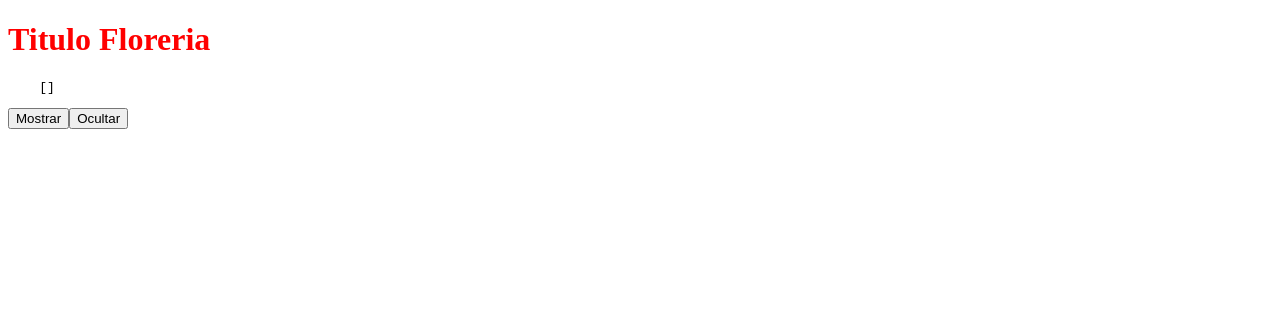
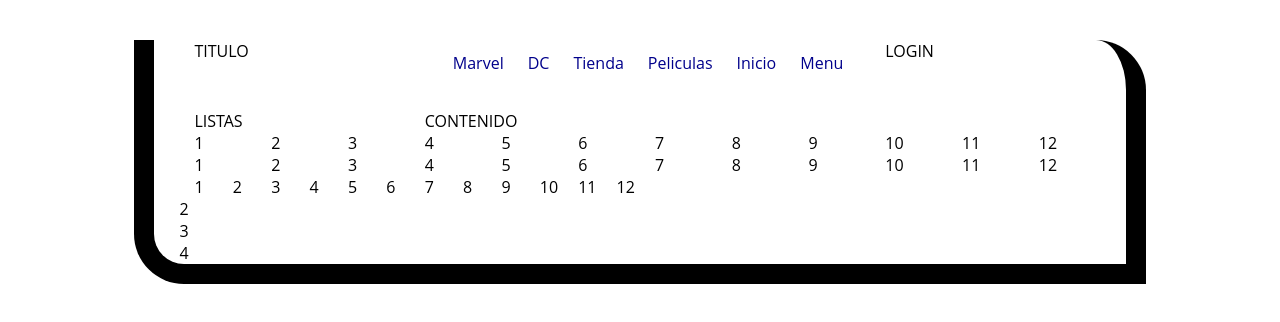
Before and after one commit to 2019-a-gr2-tecnologiaswebjavascript/Carrasco-Mena-Victor-Fernando, an Angular app in the folder galeria/: page / in a window 1280 px wide. Shown: the top 322 px of the page. Built offline with nearby package versions, Linux system fonts and the light colour scheme.

Commit message:
estilos y grillas

```diff
--- a/galeria/angular.json
+++ b/galeria/angular.json
@@ -23,7 +23,9 @@
               "src/assets"
             ],
             "styles": [
+              "node_modules/bootstrap/dist/css/bootstrap-grid.min.css",
               "src/styles.css"
+
             ],
             "scripts": [],
             "es5BrowserSupport": true
--- a/galeria/package.json
+++ b/galeria/package.json
@@ -19,7 +19,10 @@
     "@angular/platform-browser": "~7.2.0",
     "@angular/platform-browser-dynamic": "~7.2.0",
     "@angular/router": "~7.2.0",
+    "bootstrap": "^4.3.1",
     "core-js": "^2.5.4",
+    "jquery": "^3.4.0",
+    "popper.js": "^1.15.0",
     "rxjs": "~6.3.3",
     "tslib": "^1.9.0",
     "zone.js": "~0.8.26"
--- a/galeria/src/app/app.component.html
+++ b/galeria/src/app/app.component.html
@@ -1,5 +1,102 @@
+<div class="contenedor">
+  <div class="row">
+    <div class="col-md-3">
+      TITULO
+    </div>
+    <div class="col-md-6 texto-derecha">
+      <div class="item-menu">Menu</div>
+      <div class="item-menu">Inicio</div>
+      <div class="item-menu">Peliculas</div>
+      <div class="item-menu">Tienda</div>
+      <div class="item-menu">DC</div>
+      <div class="item-menu">Marvel</div>
+    </div>
+    <div class="col-md-3">
+      LOGIN
+    </div>
+  </div>
+  <div class="row">
+    <div class="col-md-3">
+      LISTAS
+    </div>
+    <div class="col-sm-9">
+      CONTENIDO
+    </div>
+  </div>
+
+
+  <div class="row">
+    <!-- col-tamanio-valor -> -->
+    <!-- tamanio -> sm - md - lg-->
+    <!-- valor -> 1,2,3,4 -->
+    <!-- col-md-5 -->
+    <div class="col-sm-1">1</div>
+    <div class="col-sm-1">2</div>
+    <div class="col-sm-1">3</div>
+    <div class="col-sm-1">4</div>
+    <div class="col-sm-1">5</div>
+    <div class="col-sm-1">6</div>
+    <div class="col-sm-1">7</div>
+    <div class="col-sm-1">8</div>
+    <div class="col-sm-1">9</div>
+    <div class="col-sm-1">10</div>
+    <div class="col-sm-1">11</div>
+    <div class="col-sm-1">12</div>
+
+    <div class="col-md-1">1</div>
+    <div class="col-md-1">2</div>
+    <div class="col-md-1">3</div>
+    <div class="col-md-1">4</div>
+    <div class="col-md-1">5</div>
+    <div class="col-md-1">6</div>
+    <div class="col-md-1">7</div>
+    <div class="col-md-1">8</div>
+    <div class="col-md-1">9</div>
+    <div class="col-md-1">10</div>
+    <div class="col-md-1">11</div>
+    <div class="col-md-1">12</div>
+
+    <div class="col-sm-6">
+      <div class="row">
+          <div class="col-md-1">1</div>
+          <div class="col-md-1">2</div>
+          <div class="col-md-1">3</div>
+          <div class="col-md-1">4</div>
+          <div class="col-md-1">5</div>
+          <div class="col-md-1">6</div>
+          <div class="col-md-1">7</div>
+          <div class="col-md-1">8</div>
+          <div class="col-md-1">9</div>
+          <div class="col-md-1">10</div>
+          <div class="col-md-1">11</div>
+          <div class="col-md-1">12</div>
+      </div>
+    </div>
+    <div class="col-sm-6">
+
+    </div>
+  </div>
+  <div class="row">
+    2
+  </div>
+  <div class="row">
+    3
+  </div>
+  <div class="row">
+    4
+  </div>
+</div>
+
+
+
+
+
+
+
+
+<!--
 <h1 [class]="color">Titulo {{title}}</h1>
-<!-- Interpolación-->
+ Interpolación
 <pre>
     {{_carritoService.carritoCompras | json}}
 </pre>
@@ -18,6 +115,7 @@
     (cambioCerveza)="cambioCerveza($event)"
 
     >
-  <!-- Es necesario usar siempre las doble comillas-->
+  Es necesario usar siempre las doble comillas
   </app-item-galeria>
 </div>
+ -->
--- a/galeria/src/styles.css
+++ b/galeria/src/styles.css
@@ -2,3 +2,50 @@
 .rojo{
     color:red;
 }
+.contenedor{
+    padding: 40px;
+    margin: 40px;
+    border: 20px black solid;
+    padding-top: 0px;
+    padding-bottom: 0px;
+    margin-left: 0px;
+    margin-right: 0px;
+    border-style: dashed;
+    border-bottom-style: dotted;
+    border-top-color: blue;
+    border-top-right-radius: 50px;
+    border-style: solid;
+    border-bottom-left-radius: 50px;
+    border-top: 0px;
+    margin-left: 10%;
+    margin-right: 10%;
+}
+
+
+.item-menu{
+    color:darkblue;
+    margin: 10px;
+    min-width: 20px;
+    min-height: 50px;
+    border: solid white 2px;
+    float: right;
+}
+
+.texto-derecha{
+    text-align: right
+}
+
+.item-menu:hover{
+    color:white;
+    background-color: darkblue;
+    /*font-size: 14px;*/
+    transform: scale(1.5,1.5);
+    margin: 10px;
+    cursor: pointer;
+    border: grey solid 2px;
+    float: right;
+}
+
+body{
+    font-family: Open Sans,sanns serif;
+}
```
Also changed, not shown: 1 other file (tests, documents, lock files or other folders).
